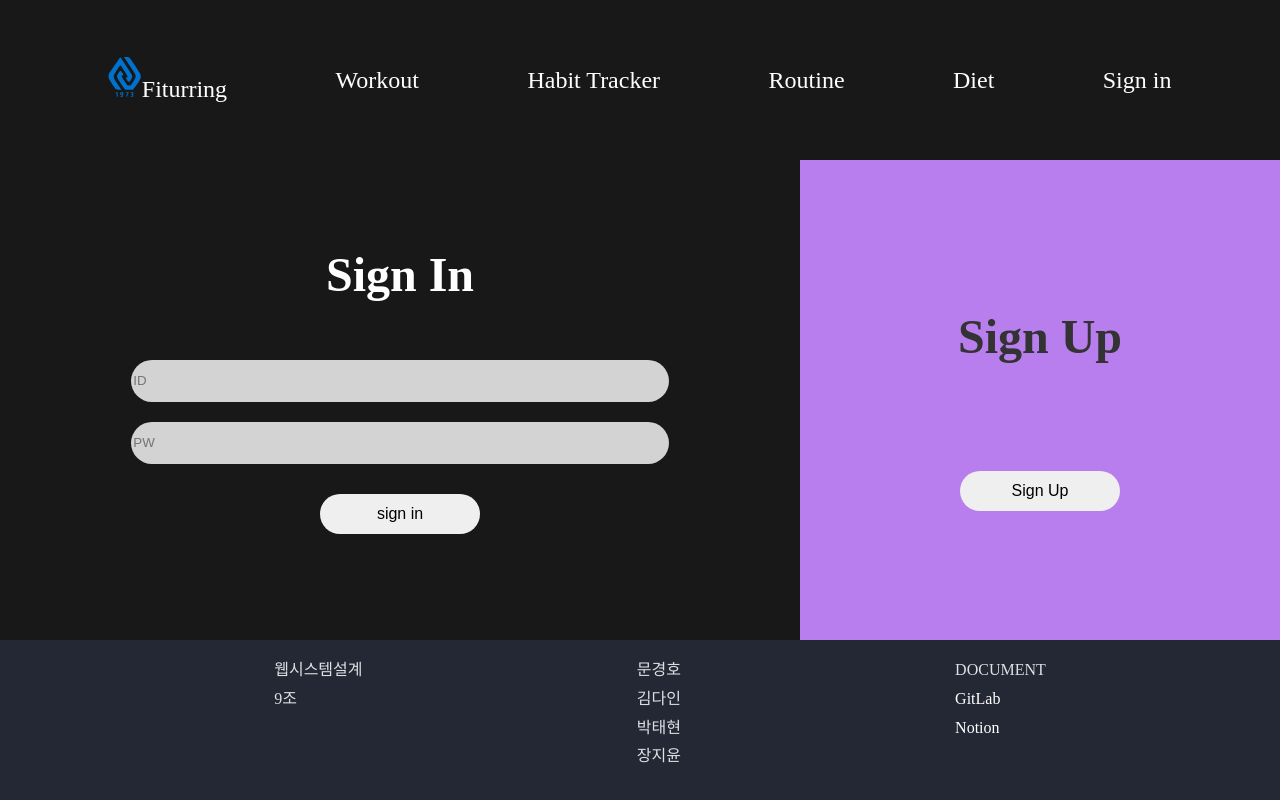
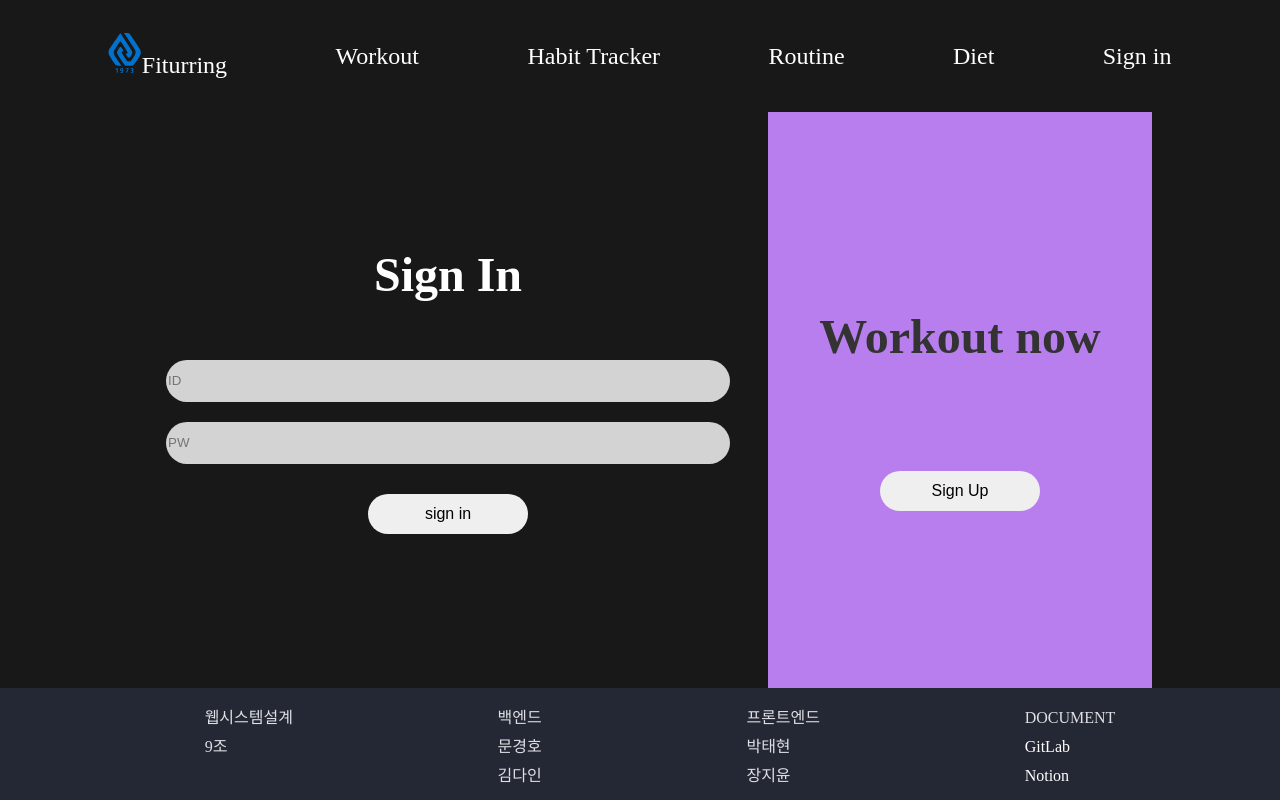
Before and after one commit to Nyam2C/-FitUrRing, a React (Create React App) app in the folder front/: page /sign in a window 1280 px wide. Built offline with nearby package versions, Linux system fonts and the light colour scheme; the HTML template or start-up script is replaced by a standard one.

Commit message:
design: 애니메이션 추가

```diff
--- a/front/src/App.css
+++ b/front/src/App.css
@@ -5,7 +5,10 @@ body{
 }
 
 #main-content{
-  min-height: calc(100vh - 10rem - 10rem);
+  display: flex;
+  min-height: calc(100vh - 7rem - 10rem);
+  justify-content: center;
+  align-items: center;
 }
 
 
--- a/front/src/components/Footer.jsx
+++ b/front/src/components/Footer.jsx
@@ -11,8 +11,12 @@ function Footer() {
                 <li> 9조 </li>
             </ul>
             <ul>
+                <li> 백엔드 </li>
                 <li> 문경호 </li>
                 <li> 김다인 </li>
+            </ul>
+            <ul>
+                <li> 프론트엔드 </li>
                 <li> 박태현 </li>
                 <li> 장지윤 </li>
             </ul>
--- a/front/src/components/index.css
+++ b/front/src/components/index.css
@@ -3,7 +3,7 @@
     flex-wrap: wrap;
     align-items: center;
     justify-content: space-evenly;
-    height: 10rem;
+    height: 7rem;
 }
 
 .large{
@@ -27,7 +27,7 @@
     background-color: #242834;
     margin: 0;
     color: #DFDFE4;
-    height: 10rem;
+    height: 7rem;
 }
 
 ul{
--- a/front/src/pages/Sign.jsx
+++ b/front/src/pages/Sign.jsx
@@ -3,7 +3,7 @@ import './index.css';
 
 function SignInForm(){
     return (
-        <form id="signInForm">
+        <form id="signInForm" className="rightmove">
             <label id="title">Sign In</label>
             <input
             id="id"
@@ -24,7 +24,7 @@ function SignInForm(){
 
 function SignUpForm(){
     return (
-        <form id="signUpForm">
+        <form id="signUpForm" className='leftmove'>
             <label id="title">Sign Up</label>
             <input required id="name" type="text" name="name" placeholder='성함'></input>
             <input required id="id" type="text" name="id" placeholder='ID'></input>
@@ -45,12 +45,16 @@ function SignUpForm(){
 }
 
 function AsideContent({ isActive, onShow, title, label }){
+    let move = '';
+    if (label === 'Sign In') move = 'rightmove';
+    else                move = 'leftmove';
+
     return (
         <>
             {isActive?(
                 null
             ) : (
-                <aside>
+                <aside id='aside' className={move}>
                     <h1 id="title">{title}</h1>
                     <button onClick={onShow}>
                         <span>{label}</span>
@@ -102,7 +106,7 @@ function Sign() {
             <AsideContent
                 isActive={activeIndex === 1}
                 onShow={() => setActiveIndex(1)}
-                title="Sign Up"
+                title="Workout now"
                 label="Sign Up"
             />
         </div>
--- a/front/src/pages/index.css
+++ b/front/src/pages/index.css
@@ -1,18 +1,30 @@
 #sign{
+    width: 90%;
     display: flex;
     flex-direction: row;
     align-items: center;
+    justify-content: center;
+    overflow: hidden;
 }
 
 aside{
     display: flex;
     flex-direction: column;
-    width: 30rem;
-    min-height: calc(100vh - 10rem - 10rem);
+    width: 30vw;
+    min-height: calc(100vh - 7rem - 7rem);
     background-color: #B87EED;
     align-items: center;
     justify-content: center;
+    overflow: hidden;
   }
+
+@keyframes leftmove {
+    from {transform: translate3d(-50vw, 0, 0);}
+}
+
+@keyframes rightmove {
+    from {transform: translate3d(50vw, 0, 0);}
+}
 
 #title{
     font-size: 3em;
@@ -21,7 +33,15 @@ aside{
 }
 
 .panel{
-    min-width: calc(100vw - 30rem);
+    width: calc(80vw - 30vw);
+}
+
+.leftmove{
+    animation: leftmove 2s;
+}
+
+.rightmove{
+    animation: rightmove 2s;
 }
 
 form {
@@ -31,12 +51,12 @@ form {
   }
 
 input{
-width: 40em;
-height: 3em;
-border:none;
-border-radius: 10em;
-background-color: lightgray;
-margin: 10px;
+    width: 42em;
+    height: 3em;
+    border:none;
+    border-radius: 10em;
+    background-color: lightgray;
+    margin: 10px;
 }
 
 button{
```
